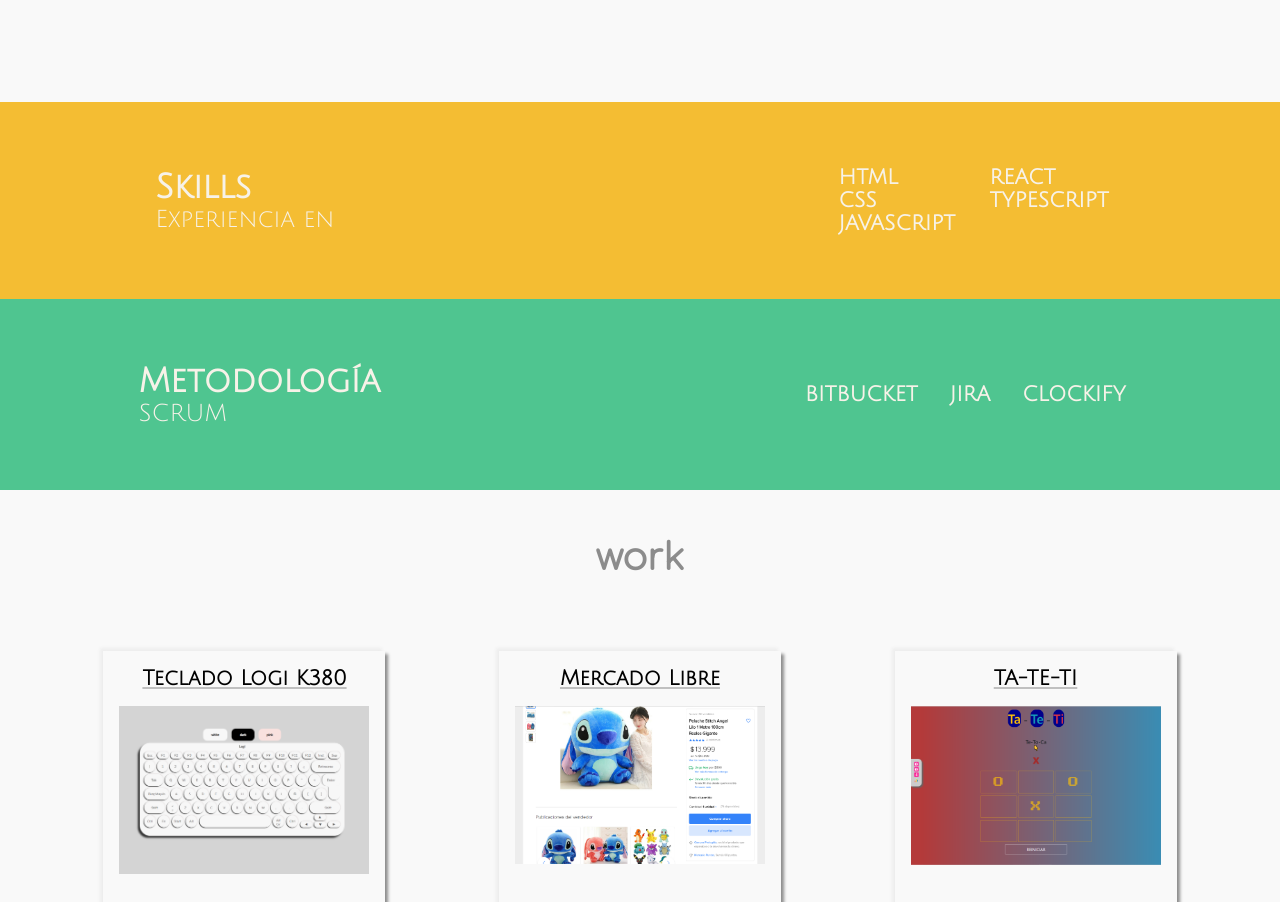
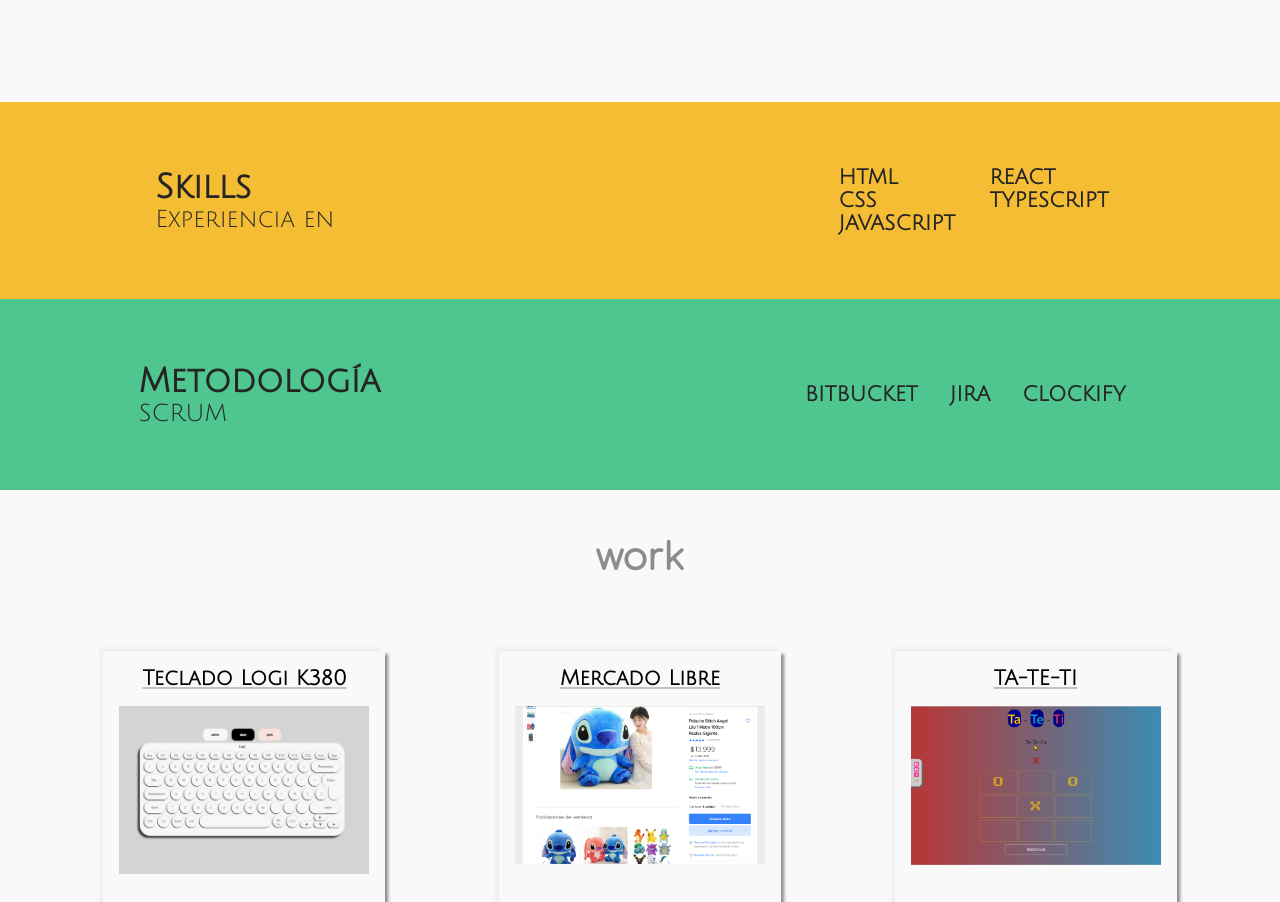
Before and after one commit to AlejandroWogelman/Portfolio-renovated, a React (Create React App) app: page / in a window 1280 px wide. Shown: the part 1449-2351 px from the top of the page. Built offline with nearby package versions, Linux system fonts and the light colour scheme.

Commit message:
/About. Changes on text color. Black for White

```diff
--- a/src/components/about/About.js
+++ b/src/components/about/About.js
@@ -1,4 +1,4 @@
-import React, { useState } from "react";
+import React from "react";
 import { viewModal } from "../Modal";
 import "./about.css";
 
--- a/src/components/about/about.css
+++ b/src/components/about/about.css
@@ -61,9 +61,9 @@
   justify-content: space-evenly;
   align-items: center;
   background-color: rgb(244, 189, 51);
-  color: rgb(247, 242, 232);
   padding: 5%;
   font-size: 1.8rem;
+  color: rgb(37, 37, 37);
 }
 .metodologias-container {
   background-color: rgb(79, 197, 144);
```
